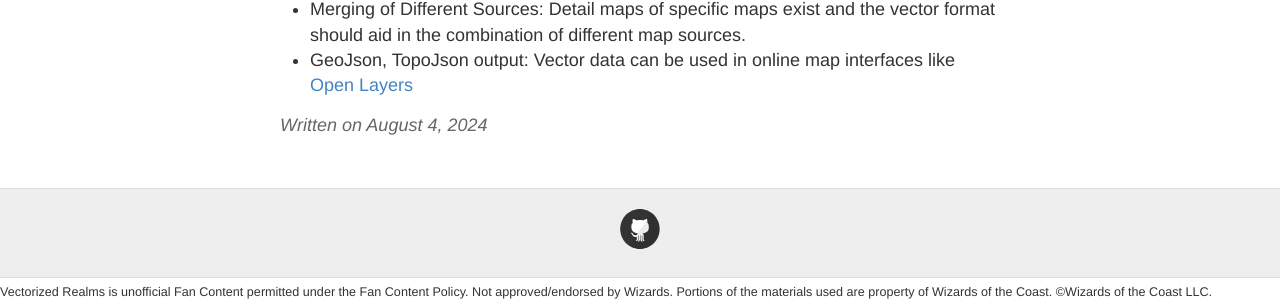
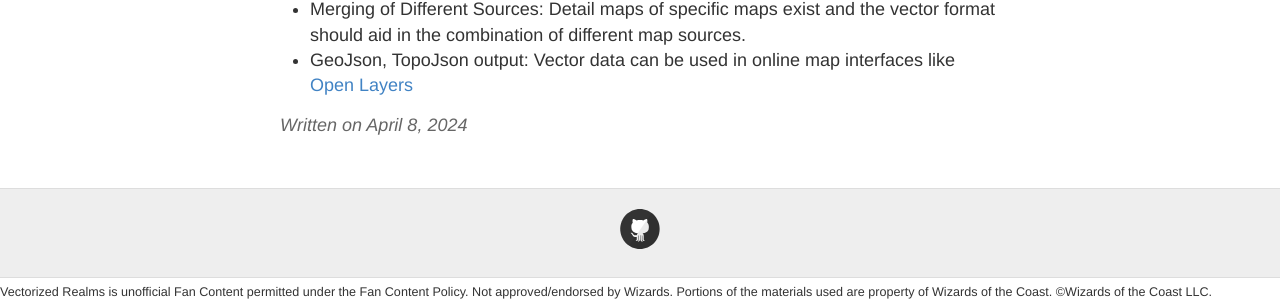
Before and after one commit to jonovotny/vectorized-realms, a Jekyll site: the page built from _posts/2024-04-08-starting.md, in a window 1280 px wide. Shown: the part 587-895 px from the top of the page. Built offline with Jekyll 4.4.1, drawn with Linux system fonts in a browser that asks for light colours.

```diff
--- a/_posts/2024-04-08-starting.md
+++ b/_posts/2024-04-08-starting.md
@@ -1,7 +1,7 @@
 ---
 layout: post
 title: Starting to vectorize the Realms
-date: 04-08-2024
+date: 2024-04-08
 ---
 I have decided that a small blog is a better way to keep track of progress than the [repo's wiki page](https://github.com/jonovotny/vectorized-realms/wiki).
 
```
